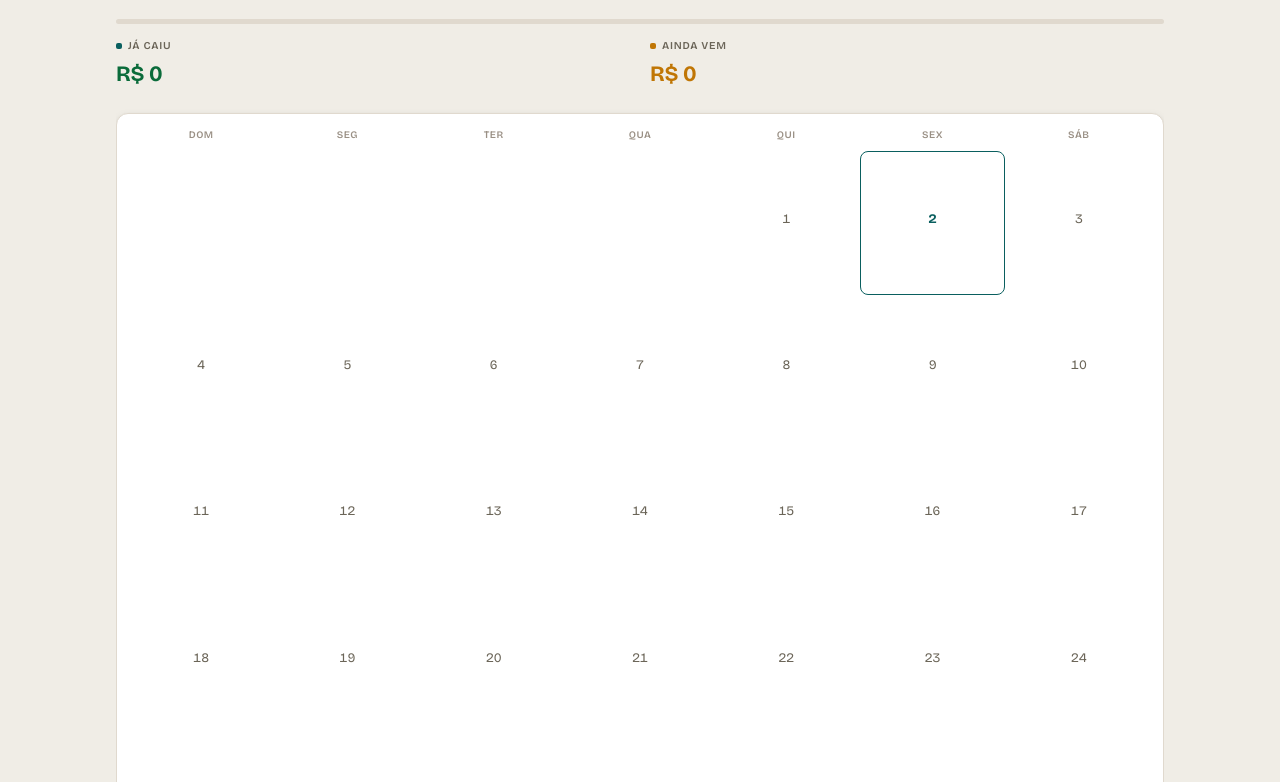
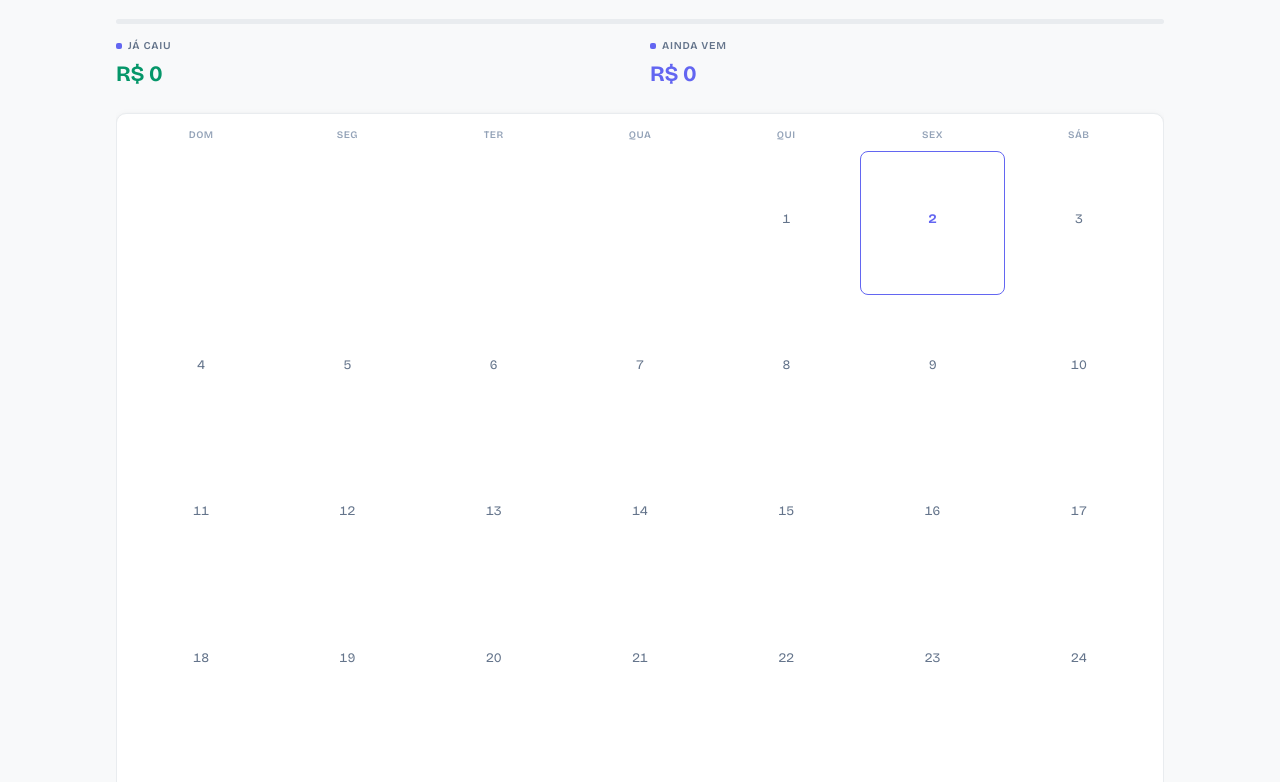
Before and after one commit to alissonaasevedo/plantoes, a plain HTML site: page index.html in a window 1280 px wide. Shown: the part 355-1137 px from the top of the page. Drawn offline with nearby package versions, Linux system fonts and the light colour scheme.

Commit message:
Add files via upload

```diff
--- a/index.html
+++ b/index.html
@@ -9,7 +9,8 @@
 <meta name="mobile-web-app-capable" content="yes">
 <meta name="apple-mobile-web-app-status-bar-style" content="default">
 <meta name="apple-mobile-web-app-title" content="Plantões">
-<meta name="theme-color" content="#F0EDE6">
+<meta name="theme-color" content="#F8F9FA" media="(prefers-color-scheme: light)">
+<meta name="theme-color" content="#09090B" media="(prefers-color-scheme: dark)">
 <link rel="manifest" href="./manifest.json">
 <link rel="apple-touch-icon" href="./apple-touch-icon.png">
 <link rel="icon" href="./icon-192.png">
@@ -18,32 +19,32 @@
 @import url('https://fonts.googleapis.com/css2?family=Bricolage+Grotesque:opsz,wght@12..96,300..800&display=swap');
 :root {
 /* ── Paleta principal ── */
---bg:       #F0EDE6;
---bg-soft:  #EAE6DE;
+--bg:       #F8F9FA;
+--bg-soft:  #F1F3F5;
 --surface:  #FFFFFF;
---surface-2:#F5F2EC;
---line:     #E0D9CE;
---line-2:   #CFC8BC;
+--surface-2:#F8F9FA;
+--line:     #E9ECEF;
+--line-2:   #DEE2E6;
 /* ── Tipografia ── */
---ink:      #1A1A18;
---dim:      #6B6558;
---dim-2:    #9A9085;
+--ink:      #0F172A;
+--dim:      #64748B;
+--dim-2:    #94A3B8;
 /* ── Cores de ação ── */
---accent:   #0A5F5F;   /* verde-azulado escuro */
---accent-2: #0D7A7A;   /* hover / médio */
---accent-soft: #E0EEEE;
---amber:    #C07605;   /* âmbar — destaque secundário */
---amber-soft:#FFF3D6;
+--accent:   #6366F1;
+--accent-2: #4F46E5;
+--accent-soft: rgba(99,102,241,.1);
+--amber:    #6366F1;
+--amber-soft:rgba(99,102,241,.1);
 /* ── Status ── */
---ok:    #0A6B3A;
---ok-soft: #D8F0E4;
---due:   #9B1B1B;
---due-soft:#FAE0E0;
---noite: #2D3A8C;
+--ok:       #059669;
+--ok-soft:  rgba(5,150,105,.1);
+--due:      #D97706;
+--due-soft: rgba(217,119,6,.1);
+--noite:    #4F46E5;
 /* ── Outros ── */
---r: 12px;
---sh: 0 1px 3px rgba(26,26,24,.06), 0 2px 8px rgba(26,26,24,.06);
---sh-md: 0 4px 16px rgba(26,26,24,.10);
+--r: 10px;
+--sh: 0 1px 3px rgba(15,23,42,.06), 0 2px 8px rgba(15,23,42,.05);
+--sh-md: 0 4px 16px rgba(15,23,42,.1);
 --rail: 0px;
 }
 *, *::before, *::after { box-sizing: border-box; margin: 0; padding: 0; -webkit-tap-highlight-color: transparent; }
@@ -159,7 +160,7 @@ font-variant-numeric: tabular-nums;
 position: relative; border-radius: var(--r); padding: 16px 18px 18px; margin-bottom: 24px;
 background: var(--accent); overflow: hidden; box-shadow: var(--sh-md);
 }
-.next .when { font-size: 10.5px; font-weight: 600; letter-spacing: .08em; text-transform: uppercase; color: rgba(255,255,255,.65); margin-bottom: 6px; }
+.next .when { font-size: 10px; font-weight: 700; letter-spacing: .1em; text-transform: uppercase; color: rgba(255,255,255,.6); margin-bottom: 5px; display: flex; align-items: center; gap: 6px; }
 .next .pl { font-size: 20px; font-weight: 800; color: #fff; letter-spacing: -.02em; }
 .next .dt { font-size: 13px; color: rgba(255,255,255,.75); margin-top: 4px; display: flex; align-items: center; gap: 6px; flex-wrap: wrap; }
 .next .go {
@@ -184,7 +185,7 @@ padding: 13px 15px 13px 17px; margin-bottom: 7px; cursor: pointer;
 position: relative; overflow: hidden; transition: border-color .15s, box-shadow .2s;
 }
 .shift:hover { border-color: var(--line-2); box-shadow: var(--sh); }
-.shift::before { content: ""; position: absolute; left: 0; top: 0; bottom: 0; width: 4px; background: var(--c, var(--accent)); }
+.shift::before { content: ""; position: absolute; left: 0; top: 12%; bottom: 12%; width: 3px; background: var(--c, var(--accent)); border-radius: 0 3px 3px 0; }
 .shift.off { opacity: .45; }
 .shift.off .money { text-decoration: line-through; }
 .shift.flash { border-color: var(--accent); box-shadow: 0 0 0 3px var(--accent-soft); }
@@ -242,7 +243,7 @@ button { font-family: inherit; }
 position: fixed; right: 20px; bottom: calc(88px + env(safe-area-inset-bottom));
 width: 54px; height: 54px; border-radius: 16px; border: 0; z-index: 30;
 background: var(--accent); color: #fff; cursor: pointer; display: grid; place-items: center;
-box-shadow: 0 6px 20px rgba(10,95,95,.35);
+box-shadow: 0 6px 20px rgba(99,102,241,.35);
 }
 nav {
 position: fixed; left: 0; right: 0; bottom: 0; z-index: 25;
@@ -600,10 +601,11 @@ letter-spacing: .04em !important;
 --sh:0 1px 4px rgba(0,0,0,.4),0 2px 10px rgba(0,0,0,.35);
 --sh-md:0 4px 20px rgba(0,0,0,.55);
 }
-header{background:rgba(28,28,26,.93);}
-nav{background:rgba(36,36,34,.97);}
-.sheet,.scrim{--bg:#1C1C1A;}
+header{background:rgba(9,9,11,.95);}
+nav{background:rgba(9,9,11,.97);}
+.sheet,.scrim{--bg:#09090B;}
 .sheet{background:var(--bg);}
+#shift-list { border-color: var(--line); }
 input,select,textarea{background:var(--surface-2);color:var(--ink);border-color:var(--line-2);}
 .cal .grid button.has{background:var(--surface-2);}
 .mnav button,.btn{background:var(--surface-2);}
--- a/sw.js
+++ b/sw.js
@@ -1,4 +1,4 @@
-const CACHE = 'plantoes-v26';
+const CACHE = 'plantoes-v27';
 const ASSETS = ['./','./index.html','./manifest.json','./icon-192.png','./icon-512.png','./apple-touch-icon.png'];
 
 self.addEventListener('install', e => {
```
